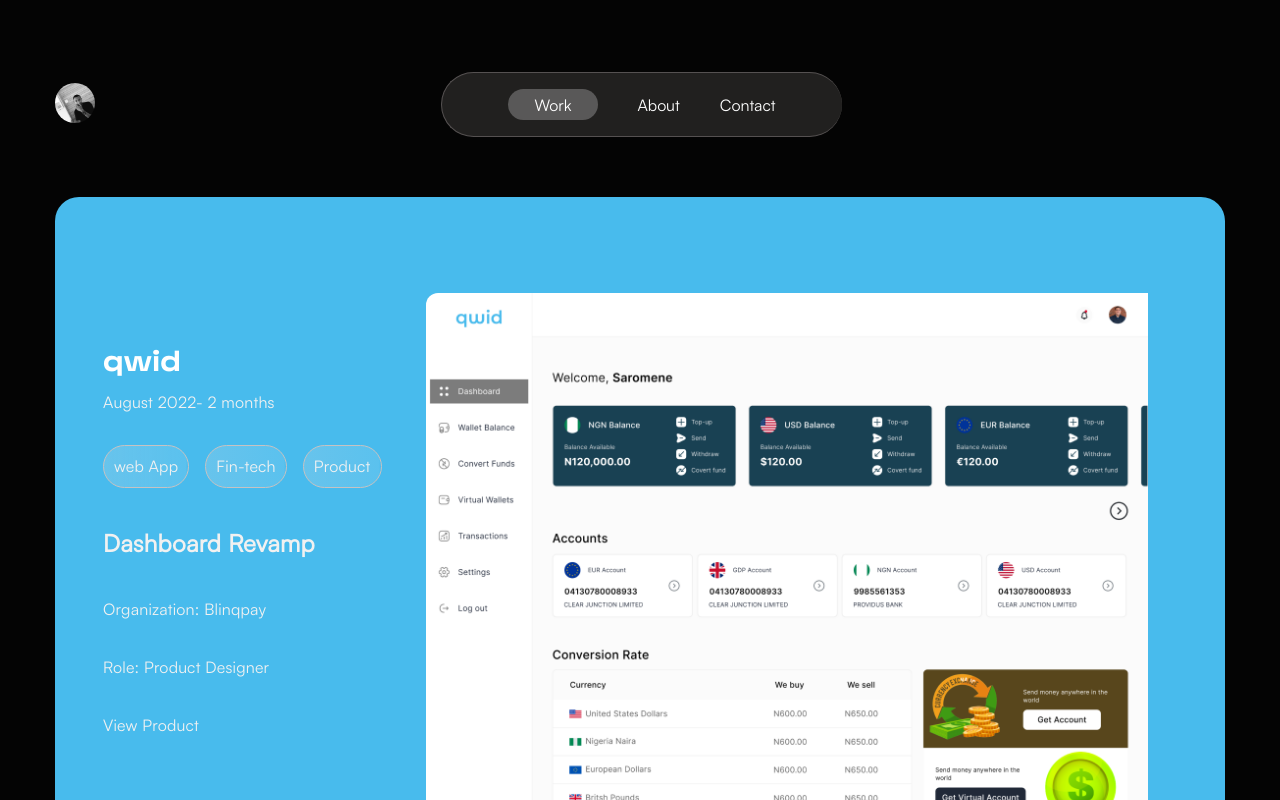
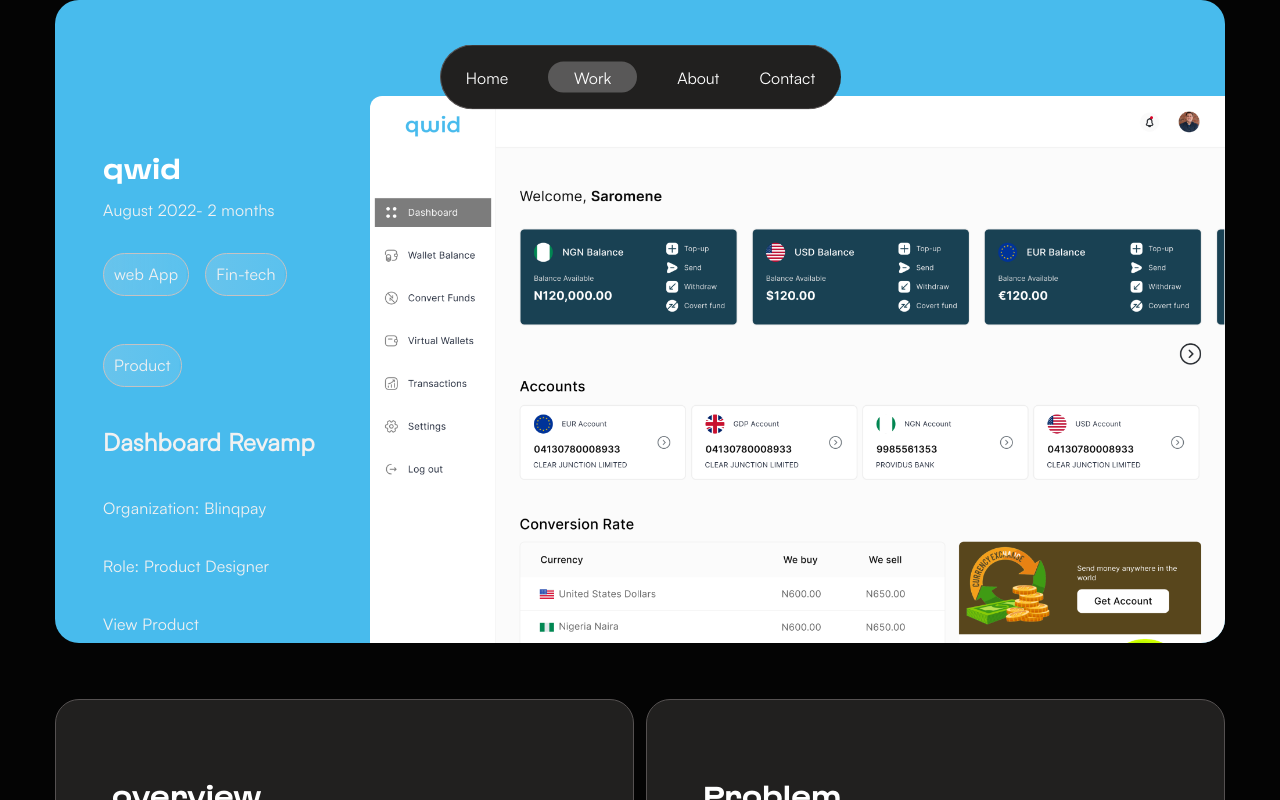
Before and after one commit to AXUNDA/sammy, a React (Vite) app: page /qwid in a window 1280 px wide. Shown: the top 800 px of the page. Built offline with nearby package versions, Linux system fonts and the light colour scheme; a web font is replaced by a local one.

Commit message:
new navbar

```diff
--- a/index.html
+++ b/index.html
@@ -4,7 +4,9 @@
 <head>
   <meta charset="UTF-8" />
   <link rel="icon" type="image/svg+xml" href="/vite.svg" />
-  <meta name="viewport" content="width=device-width, initial-scale=1.0" />
+  <!-- <meta name="viewport" content="width=device-width, initial-scale=1" /> -->
+  <meta name="viewport" content="width=device-width, initial-scale=1.0,minimum-scale=1" />
+
   <title>Vite + React</title>
 </head>
 
--- a/src/App.jsx
+++ b/src/App.jsx
@@ -13,10 +13,12 @@
 
 
   return (
+    <main>
       <Router>
 
 
         <Routes>
+
           <Route path="/" element={<Main />} />
           <Route path="/work" element={<Work />} />
           <Route path="/about" element={<About />} />
@@ -27,12 +29,18 @@
 
 
 
+
+
+
         </Routes>
 
 
 
       </Router>
 
+    </main>
+
+
   )
 }
 
--- a/src/components/Home.jsx
+++ b/src/components/Home.jsx
@@ -30,8 +30,7 @@
                               <path fill-rule="evenodd" d="M8 1a.5.5 0 0 1 .5.5v11.793l3.146-3.147a.5.5 0 0 1 .708.708l-4 4a.5.5 0 0 1-.708 0l-4-4a.5.5 0 0 1 .708-.708L7.5 13.293V1.5A.5.5 0 0 1 8 1z" />
                         </svg>
                   </a>
-                  <hr className='line
-                  ' />
+                  <hr className='line' />
                   <h1 className='featured'>Featured Works</h1>
             </div>
       )
--- a/src/components/Nav.jsx
+++ b/src/components/Nav.jsx
@@ -4,16 +4,19 @@
 import "../fonts/Satoshi-Regular.otf"
 
 
-export default function Nav({ work, about, contact }) {
+export default function Nav({ work, about, contact, home }) {
       return (
             <div className='nav'>
-                  <a href="/">
-                        <img src={sammy} className="sam" />
+
+                  <div className="main">
+                        <div className="tags">
+                              <a className='navTags' href="/">
+                                    <p className='tag' style={{ background: home ? '#595858' : 'auto', paddingTop: home ? "4.5px" : "auto", borderRadius: home ? "100px" : "auto", paddingBottom: home ? "4.5px" : "auto", paddingLeft: home ? "26px" : "auto", paddingRight: home ? "26px" : "auto" }}>Home</p>
 
 
-                  </a>
-                  <div className="main">
-                        <div className="tags">
+
+
+                              </a>
                               <a className='navTags' href="/work">
                                     <p className='tag' style={{ background: work ? '#595858' : 'auto', paddingTop: work ? "4.5px" : "auto", borderRadius: work ? "100px" : "auto", paddingBottom: work ? "4.5px" : "auto", paddingLeft: work ? "26px" : "auto", paddingRight: work ? "26px" : "auto" }}>Work</p>
 
--- a/src/components/styles.css
+++ b/src/components/styles.css
@@ -37,13 +37,21 @@
 
 .nav {
       display: flex;
-      gap: 346px;
 
 
 
-      margin-top: 72px;
+
+      margin-top: 12px;
       align-items: center;
+      justify-content: center;
       margin-bottom: 60px;
+
+      z-index: 599;
+      position: fixed;
+      top: 0;
+      left: 0;
+      width: 100%;
+      transform: translateX(0) translateY(50%);
 
 }
 
@@ -59,6 +67,7 @@
       border-left: 1px solid #555151;
       border-top: 1px solid #555151;
       border-bottom: 1px solid #555151;
+      /* height: 70px; */
 }
 
 
@@ -70,6 +79,7 @@
       line-height: 130%;
       font-size: 50px;
       letter-spacing: 0.013em;
+      margin-top: 180px;
 }
 
 .me {
@@ -140,6 +150,7 @@
       gap: 40px;
       justify-content: center;
       align-items: center;
+      /* height: 40px; */
 }
 
 
@@ -162,6 +173,8 @@
       text-transform: uppercase;
 
       color: #FFFFFF;
+      margin-top: 50px;
+      margin-bottom: 48px;
 }
 
 .bigCard {
@@ -470,7 +483,7 @@
       background: #21201F;
       border: 1px solid #555151;
       border-radius: 32px;
-      width: 70%;
+      width: 69%;
       /* height: 636px; */
       transition: border 0.4s ease;
       /* margin-bottom: 32px; */
@@ -526,7 +539,7 @@
 .skills,
 .tools {
       /* width: 532px; */
-      width: 49.6%;
+      width: 48.9%;
       padding-bottom: 20px;
       /* height: 419px; */
 
@@ -701,6 +714,10 @@
       margin-right: 21px;
       margin-left: 21px;
       margin-top: 56px;
+      display: flex;
+      flex-direction: column;
+      justify-content: center;
+      align-items: center;
 }
 
 .mailTitle {
@@ -782,6 +799,11 @@
       /* color: red; */
 }
 
+.cv:hover {
+      background: rgb(238, 232, 232, 0.19);
+
+}
+
 @media (min-width: 768px) and (max-width: 1024px) {
       .footerDivs {
             gap: 0;
@@ -816,6 +838,16 @@
             gap: 165px;
       }
 
+      .bi-envelope-at {
+            width: 250px;
+            height: 250px;
+      }
+
+      .mail {
+            height: auto;
+            padding-bottom: 40px;
+      }
+
 
 
 
--- a/src/index.css
+++ b/src/index.css
@@ -3,13 +3,22 @@
 }
 
 body {
-  /* margin-left: 86px;
-  margin-right: 86px; */
+
+
   background-color: #040404;
-  width: 100%;
+  margin: 0;
+  padding: 0;
+
+
+
+
+}
+
+main {
   max-width: 1170px;
   margin: 0 auto;
-  padding: 0 1re, ;
+  padding: 0 1re;
+  width: 100%;
 
 }
 
--- a/src/pages/About.jsx
+++ b/src/pages/About.jsx
@@ -22,10 +22,7 @@
       return (
             <div className='about' onMouseMove={handleMouseMove}>
                   <Nav about={about} />
-                  <div
-                        className="cursor"
-                        style={{ left: cursorPosition.x, top: cursorPosition.y }}
-                  />
+
                   <div className="section">
                         <AboutCard />
                         <div className="playlist">
@@ -42,6 +39,10 @@
 
 
                   </div>
+                  <div
+                        className="cursor"
+                        style={{ left: cursorPosition.x, top: cursorPosition.y }}
+                  />
                   <Experience />
                   <Touch />
                   <Footer />
--- a/src/pages/Contact.jsx
+++ b/src/pages/Contact.jsx
@@ -34,7 +34,11 @@
                               </div>
                               <div className="social">
                                     <Behance />
+
                                     <LinkedIn />
+
+
+
                               </div>
                         </div>
                   </div>
--- a/src/pages/Main.jsx
+++ b/src/pages/Main.jsx
@@ -34,7 +34,7 @@
             <div className="App" onMouseMove={handleMouseMove}
             // onScroll={handleMouseMove}
             >
-                  <Nav />
+                  <Nav home={true} />
                   <Home />
                   <div
                         className="cursor"
--- a/src/pages/Work.jsx
+++ b/src/pages/Work.jsx
@@ -24,11 +24,8 @@
       return (
             <div className='works' onMouseMove={handleMouseMove}>
                   <Nav work={work} />
-                  <div
-                        className="cursor"
-                        style={{ left: cursorPosition.x, top: cursorPosition.y }}
-                  />
-                  <div className="work">
+
+                  <div className="work work_page">
                         <BigCard
                               title={"qwid"}
                               desc={"  qwid is a remittance platform where users can perform cross-border payments easily and at an affordable rate. It also provide remittance services"}
@@ -101,7 +98,11 @@
 
                         />
 
-                  </div>
+                  </div><div
+                        className="cursor"
+                        style={{ left: cursorPosition.x, top: cursorPosition.y }}
+                  />
+
                   <Connect />
                   <Footer />
 
--- a/src/pages/styles.css
+++ b/src/pages/styles.css
@@ -27,6 +27,11 @@
 
       /* gap: 24px; */
       margin-bottom: 24px;
+      /* margin-top: 300px; */
+}
+
+.work_page {
+      margin-top: 300px;
 }
 
 .show {
@@ -118,6 +123,7 @@
       justify-content: space-between;
       padding-bottom: 15px;
       margin-bottom: 32px;
+      margin-top: 300px;
 }
 
 .playlist {
@@ -132,6 +138,8 @@
       display: flex;
       gap: 24px;
       align-items: center;
+      justify-content: center;
+      margin-top: 300px;
 }
 
 .social {
@@ -268,7 +276,7 @@
 
 .qwidImg {
       margin-top: 63px;
-      width: 722.5px;
+      width: 855px;
       height: 100%;
       object-fit: cover;
       border-top-left-radius: 12px;
@@ -436,14 +444,14 @@
       object-fit: cover;
       width: 500px;
       height: 290.4px;
-      border-radius: 12px;
+      /* border-radius: 12px; */
 }
 
 .after {
       object-fit: cover;
       width: 500.79px;
       height: 371px;
-      border-radius: 12px;
+      /* border-radius: 12px; */
 }
 
 .proof {
@@ -471,6 +479,7 @@
       align-items: center;
       justify-content: center;
       gap: 10px;
+      padding-top: 30px;
 }
 
 .analysis {
@@ -633,6 +642,7 @@
       background: #014B94;
       border-radius: 24px;
       overflow: hidden;
+      margin-top: 200px;
 
 }
 
@@ -1013,8 +1023,8 @@
 
       .qwidImg {
 
-            width: 600.5px;
-            height: 650px;
+            width: auto;
+            height: 550px;
 
 
       }
```
Lines whose indentation alone changed are shown as unchanged.
